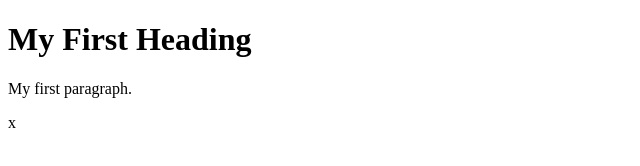
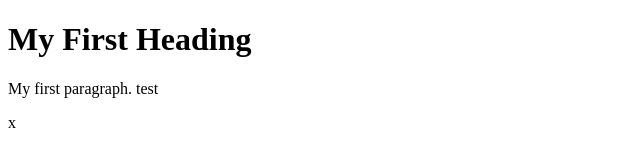
Before and after one commit to MetaSilence/metasilence.github.io, a plain HTML site: page docs/index.html in a window 1280 px wide. Shown: the full height of the page, 0-640 px from the left. Drawn offline with Linux system fonts and the light colour scheme.

Commit message:
Update index.html
changes

```diff
--- a/docs/index.html
+++ b/docs/index.html
@@ -3,7 +3,7 @@
 <body>
 
 <h1>My First Heading</h1>
-<p>My first paragraph.</p>
+<p>My first paragraph. test</p>
  <apply><exp/><ci>x</ci></apply>
 
 </body>
```
